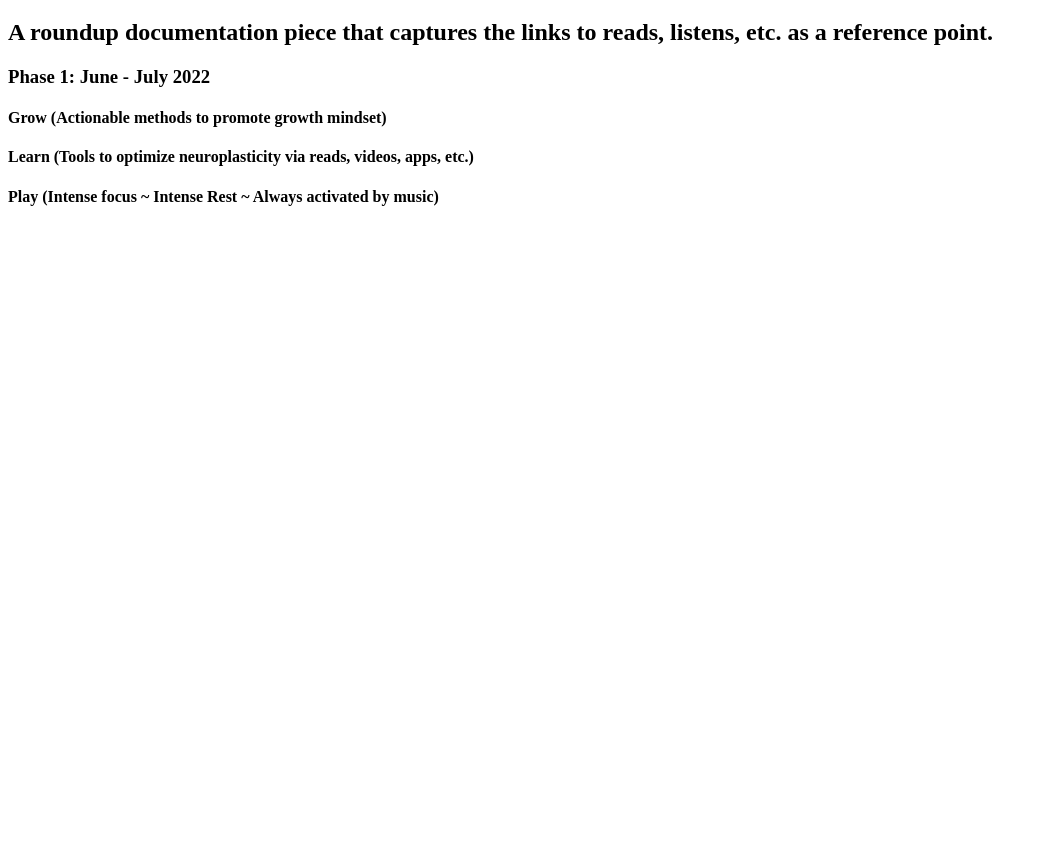
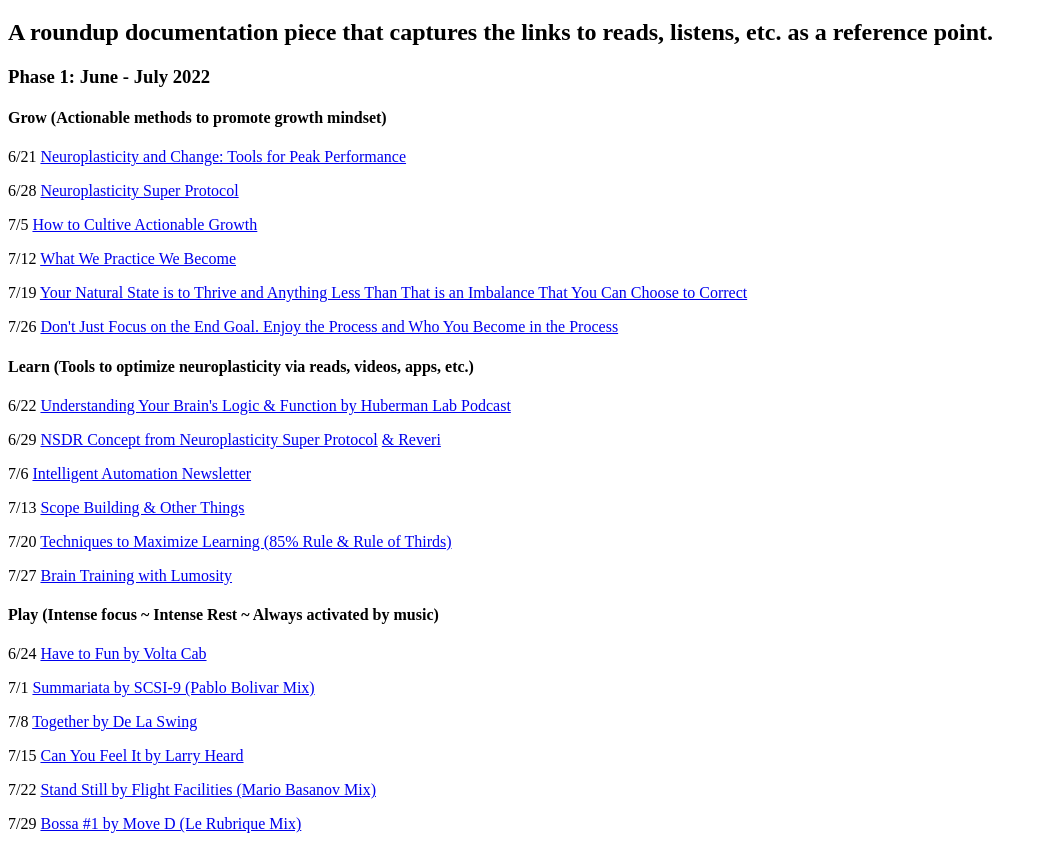
Before and after one commit to Alondradaisy/Segments-Documentation, a plain HTML site: page index.html in a window 1280 px wide. Shown: the part 61-910 px from the top of the page, without its empty margins (0-1047 px from the left). Before the commit the page ends 800 px from the top, so only its background shows below. Drawn offline with Linux system fonts and the light colour scheme.

Commit message:
add phase 1 links to doc

```diff
--- a/index.html
+++ b/index.html
@@ -13,13 +13,74 @@
 
     <div id="phase-1">
         <h3>Phase 1: June - July 2022</h3>
+    </div>
+
+    <div id="grow">
         <h4>Grow (Actionable methods to promote growth mindset)</h4>
+        <p>6/21
+            <a href="https://aspenbrain.institute/blog-posts/neuroplasticity-and-change-tools-for-peak-performance">Neuroplasticity and Change: Tools for Peak Performance</a>
+        </p>
+        <p>6/28
+            <a href="https://hubermanlab.com/teach-and-learn-better-with-a-neuroplasticity-super-protocol/">Neuroplasticity Super Protocol</a>
+        </p>
+        <p>7/5
+            <a href="https://www.instagram.com/p/CfovsK9rIVG/?utm_source=ig_web_copy_link">How to Cultive Actionable Growth</a>
+        </p>
+        <p>7/12
+            <a href="https://www.instagram.com/p/CfuIO41JYF4/?utm_source=ig_web_copy_link">What We Practice We Become</a>
+        </p>
+        <p>7/19
+            <a href="https://www.instagram.com/p/CcdoQ4MPFtj/?utm_source=ig_web_copy_link">Your Natural State is to Thrive and Anything Less Than That is an Imbalance That You Can Choose to Correct</a>
+        </p>
+        <p>7/26
+            <a href="https://www.instagram.com/p/Cf4MIOmgnOb/?utm_source=ig_web_copy_link">Don't Just Focus on the End Goal. Enjoy the Process and Who You Become in the Process</a>
+        </p>
 
         <h4>Learn (Tools to optimize neuroplasticity via reads, videos, apps, etc.)</h4>
+        <p>6/22
+            <a href="https://open.spotify.com/episode/7jJNDcFSt2jyMhTKKIYvHp?si=Gwebxv5jT-quCx9xN3XoYw&nd=1">Understanding Your Brain's Logic & Function by Huberman Lab Podcast</a>
+        </p>
+        <p>6/29
+            <a href="https://www.youtube.com/watch?v=pL02HRFk2vo">NSDR Concept from Neuroplasticity Super Protocol</a>
+            <a href="https://www.reveri.com/">& Reveri</a>
+        </p>
+        <p>7/6
+            <a href="https://www.linkedin.com/pulse/intelligent-automation-newsletter-88-pascal-bornet/">Intelligent Automation Newsletter</a>
+        </p>
+        <p>7/13
+            <a href="https://bootcamp.uxdesign.cc/scope-building-other-things-de1f7d9b3703">Scope Building & Other Things</a>
+        </p>
+        <p>7/20
+            <a href="https://www.inc.com/jessica-stillman/use-85-percent-rule-to-learn-anything-way-faster.html">Techniques to Maximize Learning (85% Rule & Rule of Thirds)</a>
+        </p>
+        <p>7/27
+            <a href="https://www.lumosity.com/en/brain-games/">Brain Training with Lumosity</a>
+        </p>
 
         <h4>Play (Intense focus ~ Intense Rest ~ Always activated by music)</h4>
+        <p>6/24
+            <a href="https://open.spotify.com/track/3Vvi3yGSc2gfh3thGhtcfX?si=6b0a3f35412b47c1">Have to Fun by Volta Cab</a>
+        </p>
+        <p>7/1
+            <a href="https://open.spotify.com/track/3nzVXzML15TCNIKIfxoeTD?si=38748609274b4fa5">Summariata by SCSI-9 (Pablo Bolivar Mix)</a>
+        </p>
+        <p>7/8
+            <a href="https://open.spotify.com/track/5VqRRjvQGHVIl8P7XrcfpA?si=4d91afd5bf894918">Together by De La Swing</a>
+        </p>
+        <p>7/15
+            <a href="https://open.spotify.com/track/3xy8hSnwLShT5cc6WhKvRK?si=ff7d31dcb0364d45">Can You Feel It by Larry Heard</a>
+        </p>
+        <p>7/22
+            <a href="https://open.spotify.com/track/4fyIWb5yo1MhcFvB1gaCiT?si=a0841a9d4f7e45c9">Stand Still by Flight Facilities (Mario Basanov Mix)</a>
+        </p>
+        <p>7/29
+            <a href="https://open.spotify.com/track/4BBIhAwgBPSgU159OF2OzZ?si=590538ae1c454fa8">Bossa #1 by Move D (Le Rubrique Mix)</a>
+        </p>
+
+    </div>
 
 
-    </div>
+
+
 </body>
 </html>
```
